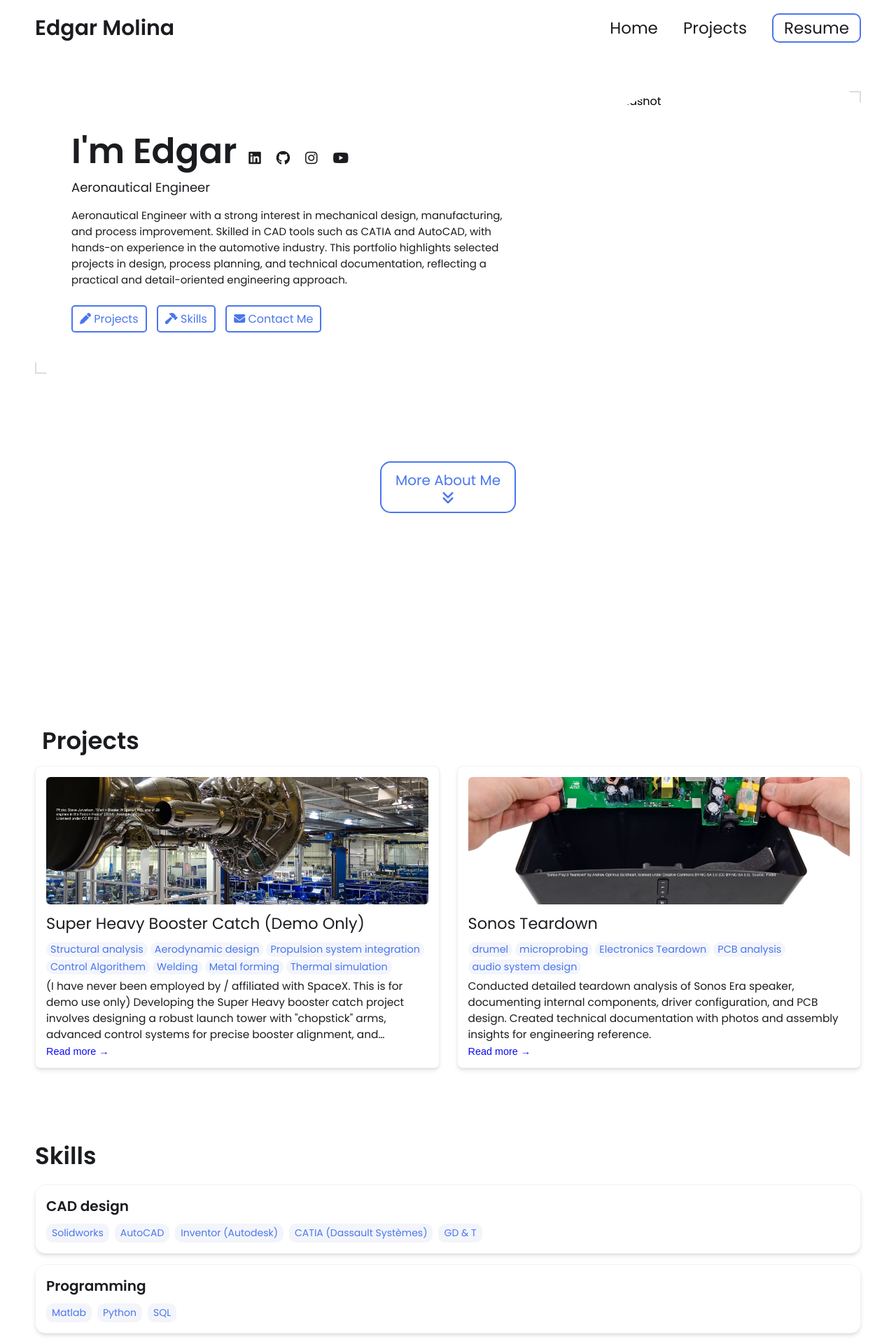
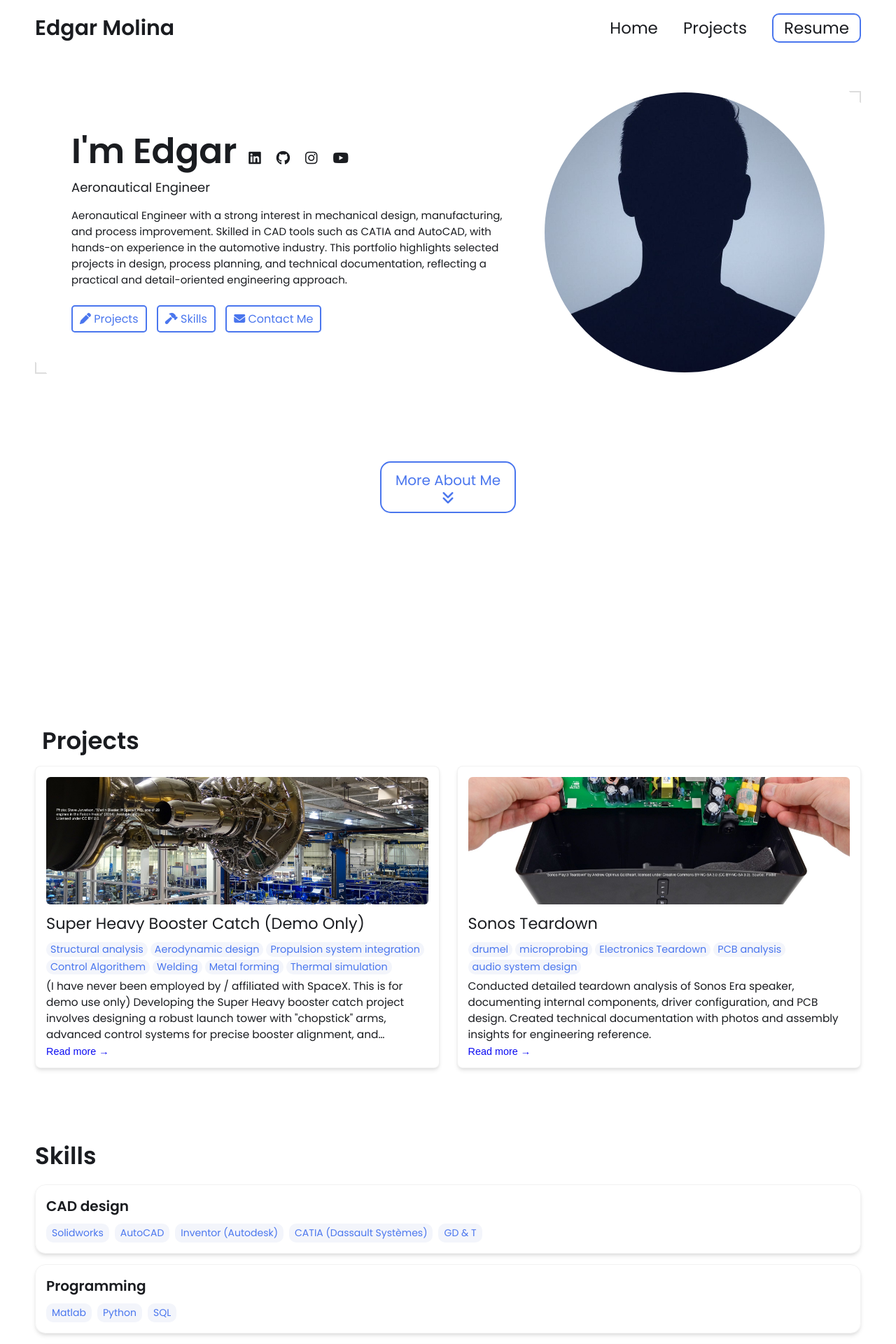
Before and after one commit to DanMG20/danmg20.github.io, a Jekyll site: the page built from index.html, in a window 1280 px wide. Shown: the top 1920 px of the page at 70% size. Built offline with Jekyll 4.4.1, drawn with Linux system fonts in a browser that asks for light colours.

Commit message:
Update _config.yml

```diff
--- a/_config.yml
+++ b/_config.yml
@@ -21,7 +21,7 @@ description: >- # dont remove this line. this will ignore all new lines until th
  reflecting a practical and detail-oriented engineering approach.
 
 # Place your profile image in /assets/images/profile-image/folder and edit the file name
-profile_image: .assets/images/profile-image/4.jpg
+profile_image: ./assets/images/profile-image/avatar.jpeg
 
 
 # Link your resume
```
